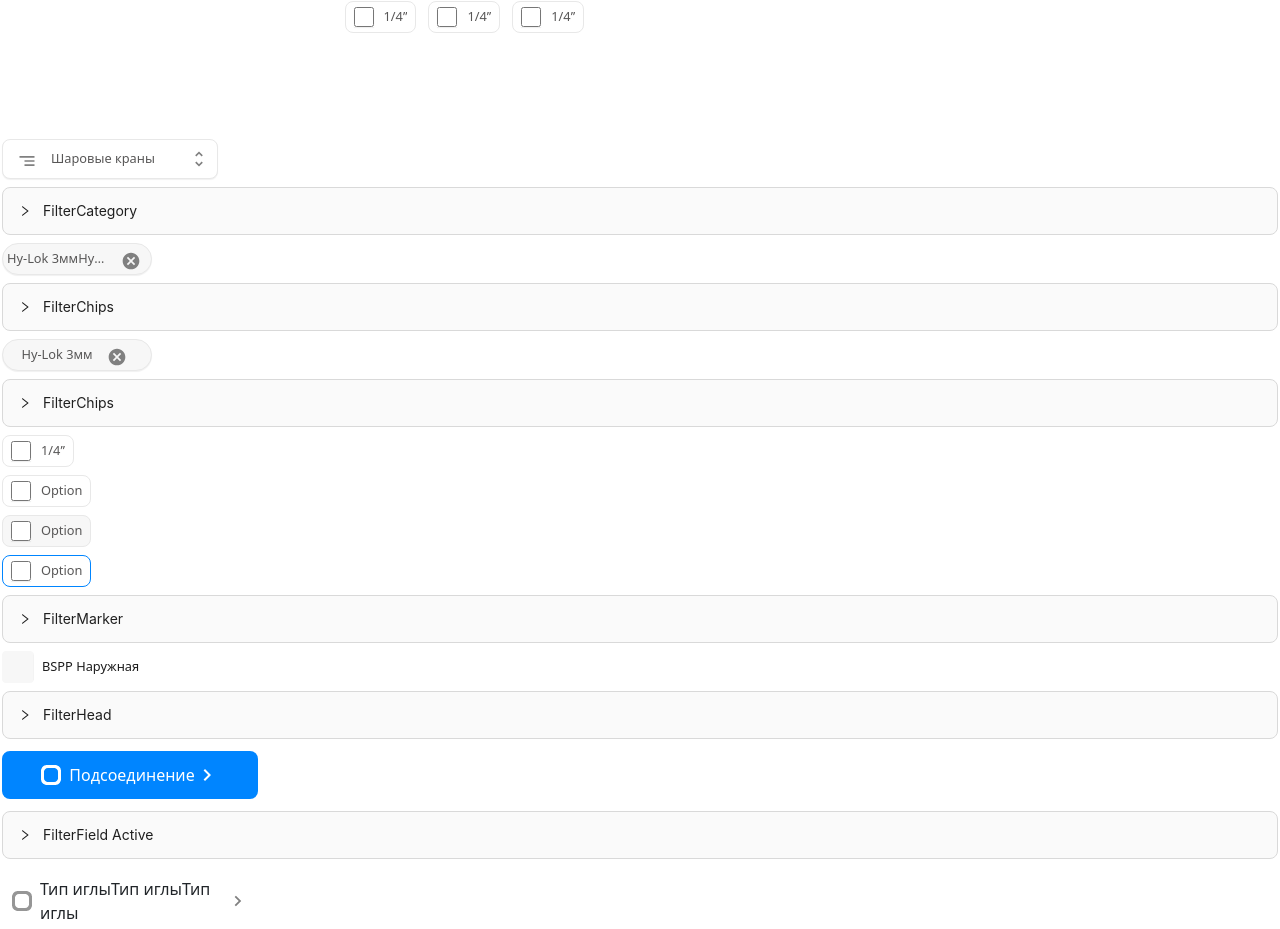
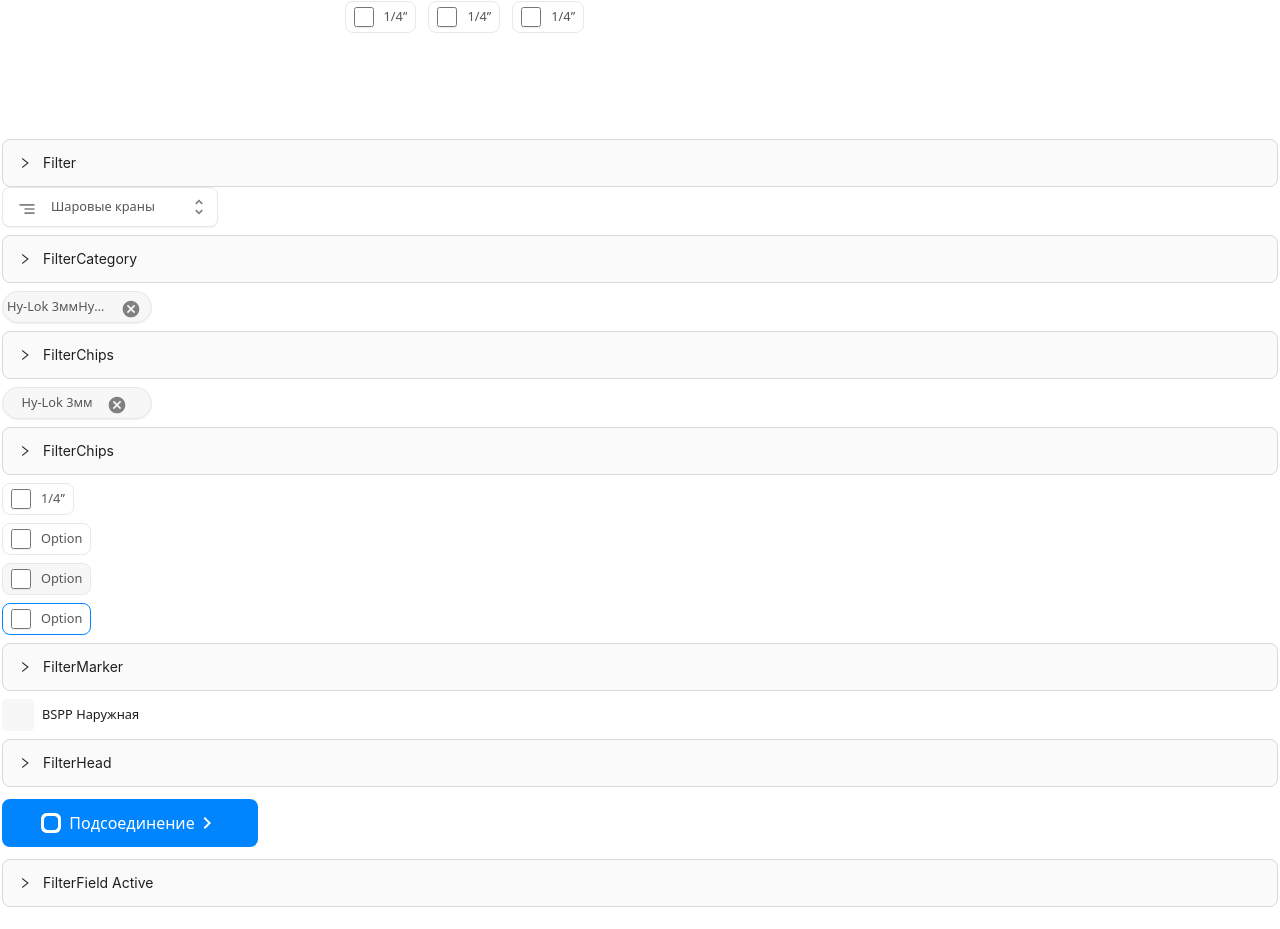
Before and after one commit to picus23/any-web-components, a Next.js app: page /filter in a window 1280 px wide. Shown: the part 1588-2517 px from the top of the page. Built offline with nearby package versions, Linux system fonts and the light colour scheme.

Commit message:
add onlick filter compns

```diff
--- a/pages/filter/index.tsx
+++ b/pages/filter/index.tsx
@@ -84,9 +84,45 @@ export default function () {
                     </div>
                 </div>
             </div>
+        </div>
 
-
-        </div>
+        <CollapseAntd title={'Filter'} text={`
+         <div className="d-flex flex-column">
+         <div className="filter-base">
+             <span className="font-size-20 fw-500 bg-white mb-3">Подсоединения</span>
+             <div className="d-flex flex-column">
+                 <div className="my-2"><FilterHead title="BSPP Наружная" /></div>
+                 <div className="filter-chips-block my-2">
+                     {
+                         FilterFields.map(item => (
+                             <FilterMarker title={item} />
+                         ))
+                     }
+                 </div>
+             </div>
+             <div className="d-flex flex-column">
+                 <div className="my-2"><FilterHead title="BSPP Внутреняя" /></div>
+                 <div className="filter-chips-block my-2">
+                     {
+                         FilterFields.map(item => (
+                             <FilterMarker title={item} />
+                         ))
+                     }
+                 </div>
+             </div>
+             <div className="d-flex flex-column">
+                 <div className="my-2"><FilterHead title="BSPP Наружная" /></div>
+                 <div className="filter-chips-block my-2">
+                     {
+                         FilterFields.map(item => (
+                             <FilterMarker title={item} />
+                         ))
+                     }
+                 </div>
+             </div>
+         </div>
+     </div>
+         `}></CollapseAntd>
 
         <div className="container-xxl justify-content-center p-0" style={{ outline: '1px solid #000;background:#eee' }}>
 
```
